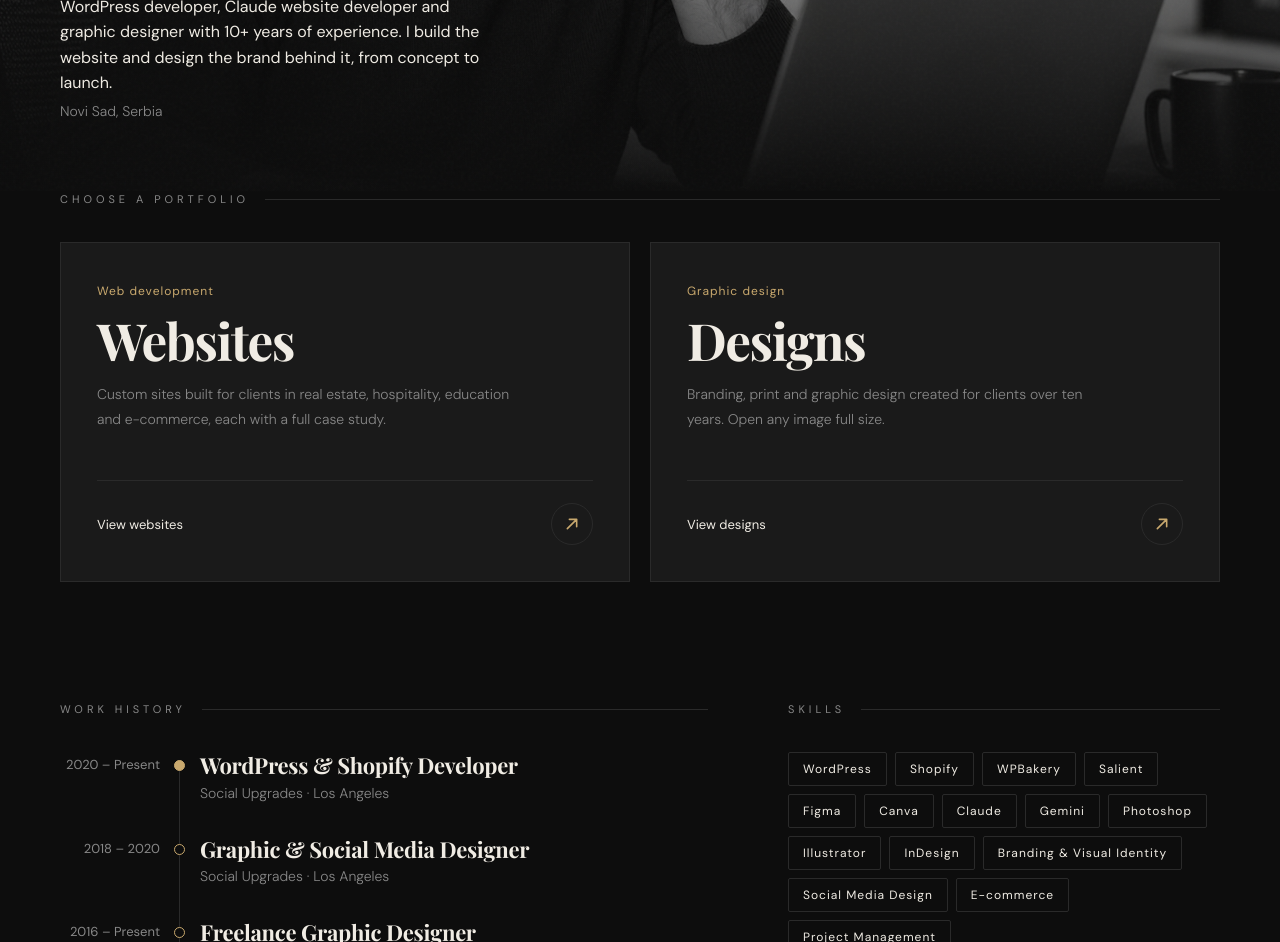
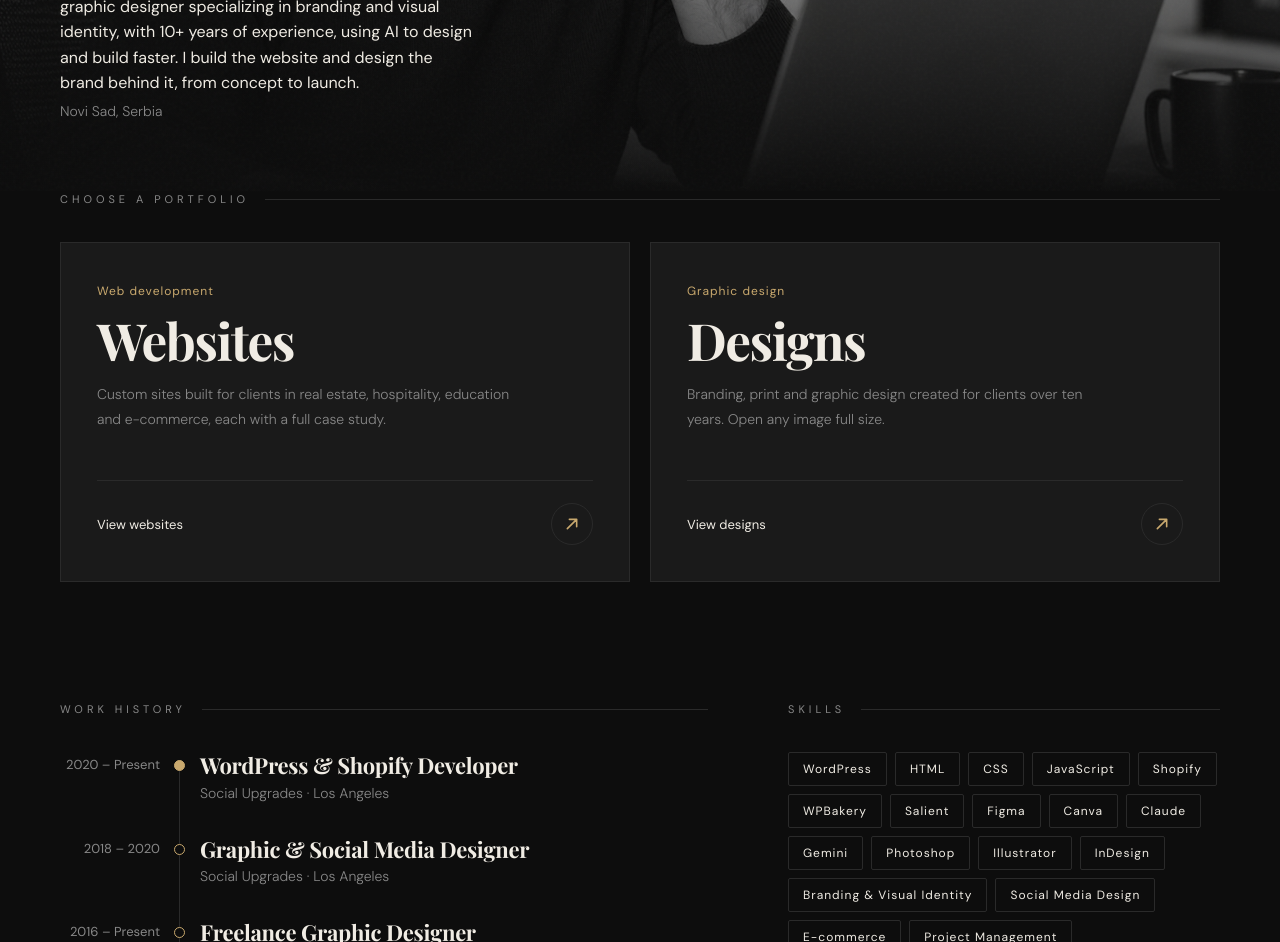
Before and after one commit to markopetkovski1984-arch/PORTFOLIO-WEBSITE, a plain HTML site: page index.html in a window 1280 px wide. Shown: the part 609-1551 px from the top of the page. Drawn offline with nearby package versions, Linux system fonts and the light colour scheme.

Commit message:
Add files via upload

```diff
--- a/index.html
+++ b/index.html
@@ -161,7 +161,7 @@ new IntersectionObserver(function(e){var on=e[0].isIntersecting;
 
   <div class="hero-copy">
     <h1 class="hero-name"><span class="first">Marko</span><span class="second">Petkovski</span></h1>
-    <p class="hero-role">WordPress developer, Claude website developer and graphic designer with 10+ years of experience. I build the website and design the brand behind it, from concept to launch.</p>
+    <p class="hero-role">WordPress frontend developer, UI/UX designer and graphic designer specializing in branding and visual identity, with 10+ years of experience, using AI to design and build faster. I build the website and design the brand behind it, from concept to launch.</p>
     <p class="hero-meta">Novi Sad, Serbia</p>
   </div>
 </section>
@@ -227,7 +227,7 @@ const EXPERIENCE = [
 ];
 
 const SKILLS = [
-  "WordPress", "Shopify", "WPBakery", "Salient", "Figma", "Canva",
+  "WordPress", "HTML", "CSS", "JavaScript", "Shopify", "WPBakery", "Salient", "Figma", "Canva",
   "Claude", "Gemini",
   "Photoshop", "Illustrator", "InDesign", "Branding & Visual Identity",
   "Social Media Design", "E-commerce", "Project Management"
```
